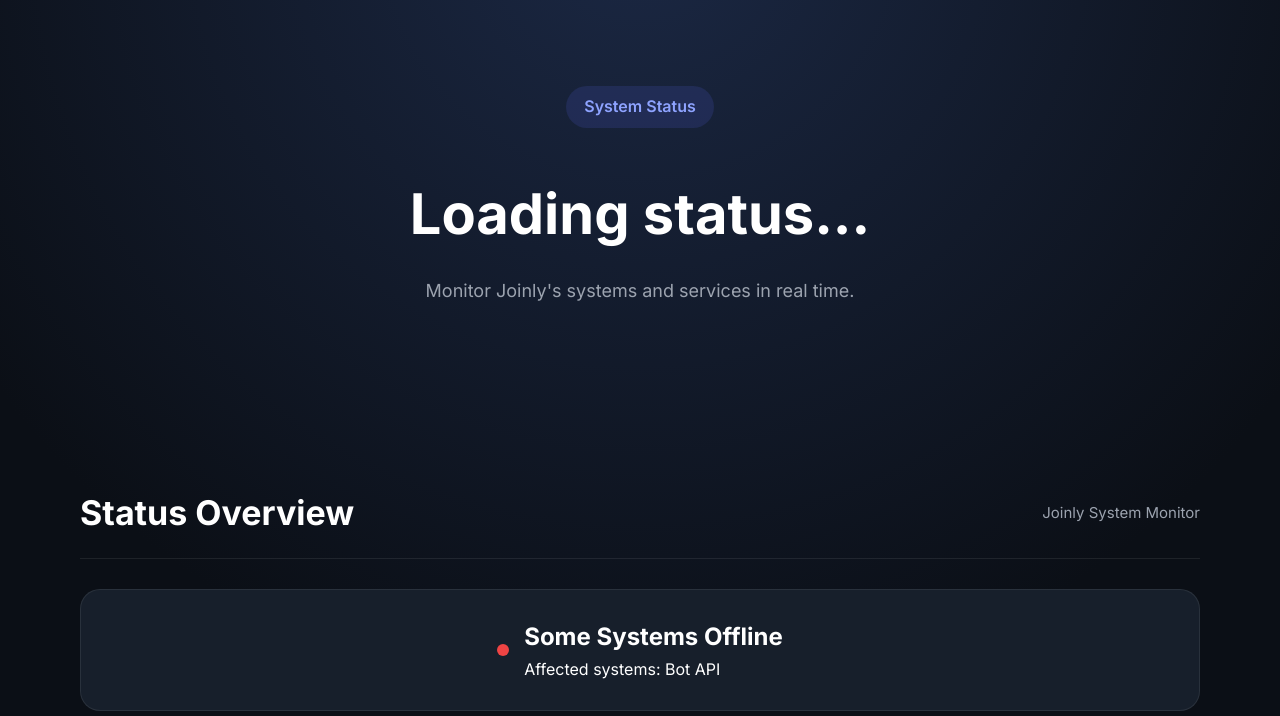
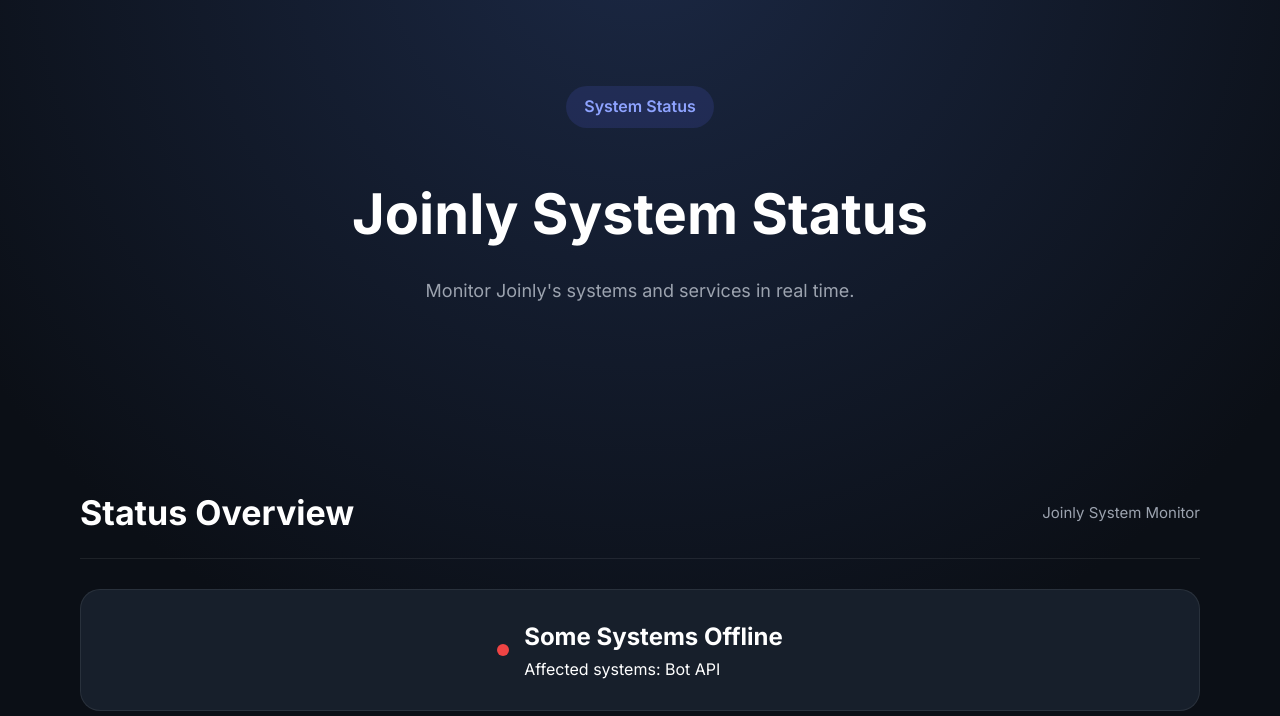
Before and after one commit to joinlybot/joinlybot.github.io, a plain HTML site: page status.html in a window 1280 px wide. Shown: the part 84-800 px from the top of the page. Drawn offline with Linux system fonts and the light colour scheme.

Commit message:
Update status.html

```diff
--- a/status.html
+++ b/status.html
@@ -170,9 +170,9 @@ System Status
 
 
 
-<h1 id="status-title">
+<h1>
 
-Loading status...
+Joinly System Status
 
 </h1>
 
```
